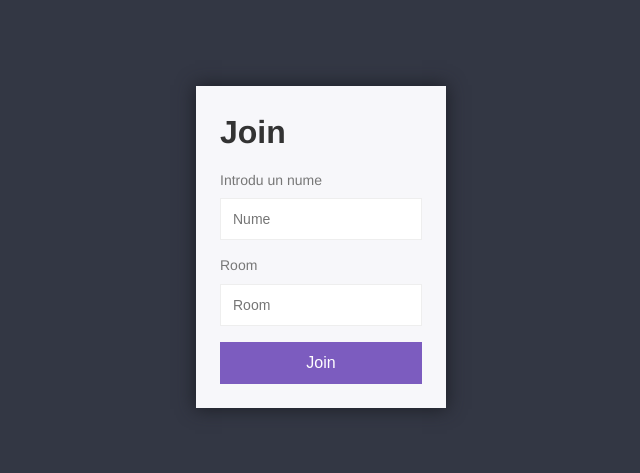
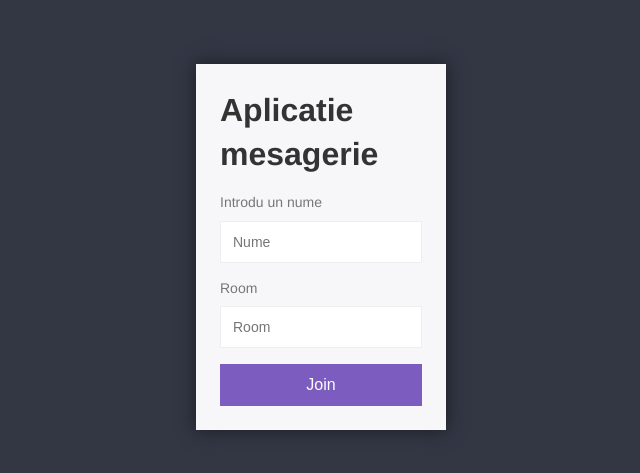
Before and after one commit to GabrielBrezeanu/proiectpi-azure-microservicii, a website: page public/index.html in a window 1280 px wide. Shown: the part 153-626 px from the top of the page, without its empty margins (319-959 px from the left). Drawn offline with Linux system fonts and the light colour scheme.

Commit message:
frontend modified

```diff
--- a/public/index.html
+++ b/public/index.html
@@ -8,7 +8,7 @@
     <body>
         <div class="centered-form">
             <div class="centered-form__box">
-                <h1>Join</h1>
+                <h1>Aplicatie mesagerie</h1>
                 <form action="/chat.html">
                     <label for="username">Introdu un nume</label>
                     <input type="text" name="username" placeholder="Nume" required>
```
